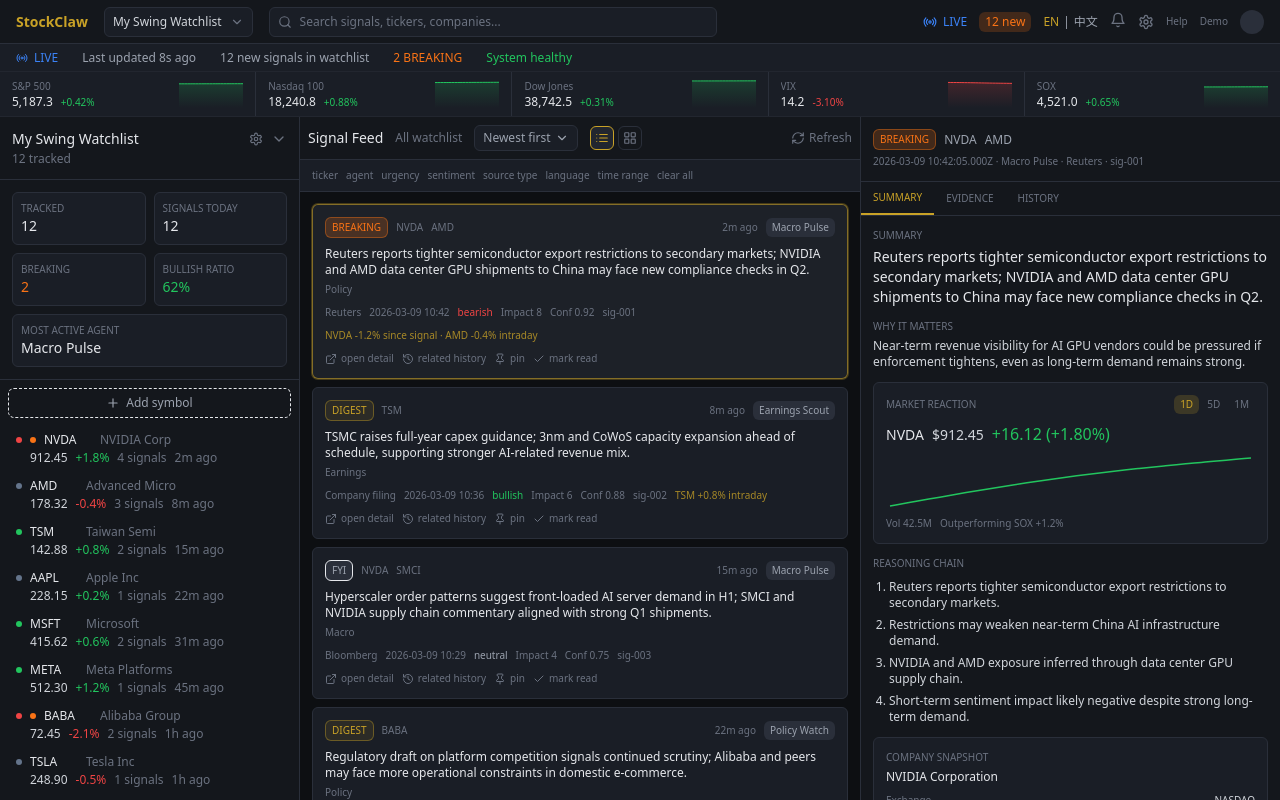
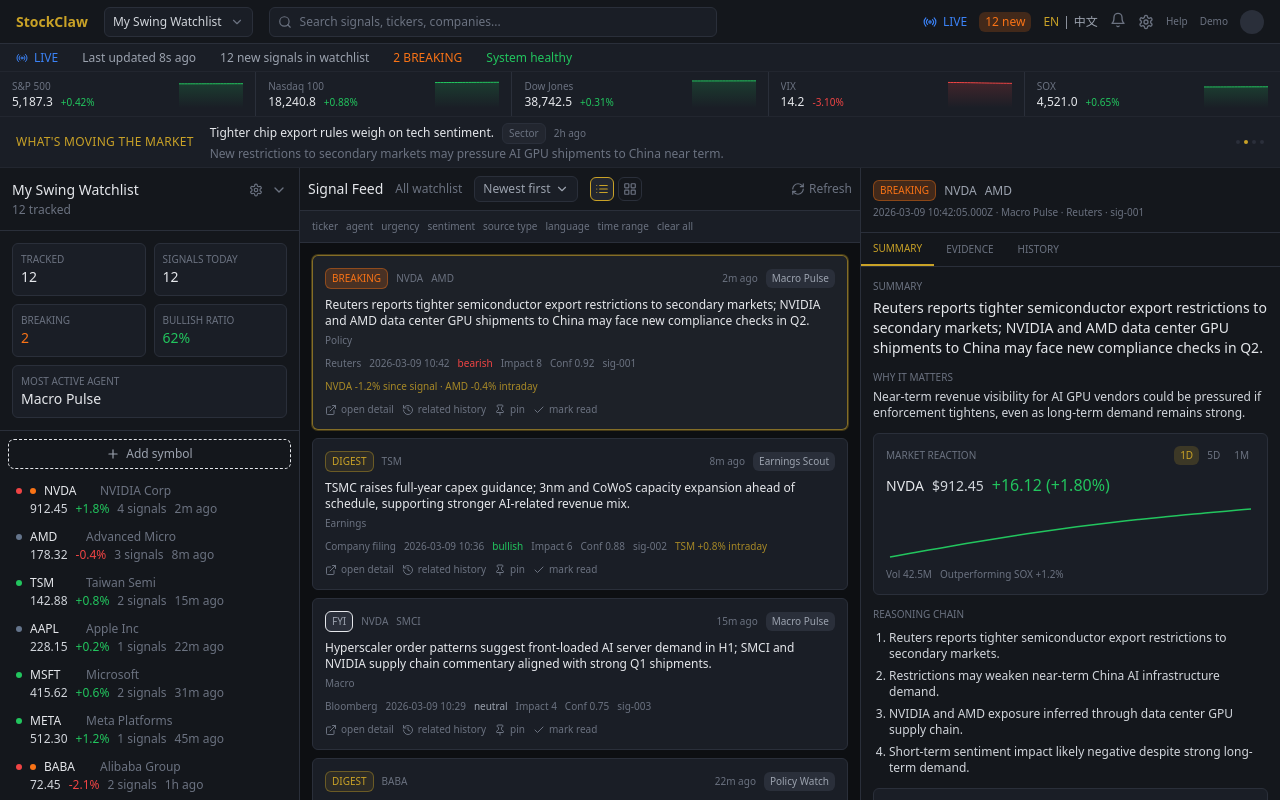
Before and after one commit to Ruihang2017/stockclaw_ui_demo, a React (Vite) app: page / in a window 1280 px wide. Shown: the top 800 px of the page. Built offline with nearby package versions, Linux system fonts and the light colour scheme.

Commit message:
Enhance StockClaw Dashboard by adding MarketPulse feature. Introduced MARKET_PULSE_ITEMS to mock data, updated types to include MarketPulseItem, and integrated MarketPulseStrip component into the dashboard layout for displaying market pulse updates.

```diff
--- a/src/layout-a/StockClawDashboard.tsx
+++ b/src/layout-a/StockClawDashboard.tsx
@@ -2,12 +2,13 @@
 import { Header } from './components/Header'
 import { StatusStrip } from './components/StatusStrip'
 import { MarketContextStrip } from './components/MarketContextStrip'
+import { MarketPulseStrip } from './components/MarketPulseStrip'
 import { LeftPanel } from './components/LeftPanel'
 import { CenterPanel } from './components/CenterPanel'
 import { RightPanel } from './components/RightPanel'
 import { SettingsModal } from './components/SettingsModal'
 import { HelpModal } from './components/HelpModal'
-import { WATCHLIST_BY_ID, MOCK_WATCHLISTS, MOCK_NOTIFICATIONS, ADDABLE_TICKERS, SIGNALS, MARKET_INDEXES } from './mockData'
+import { WATCHLIST_BY_ID, MOCK_WATCHLISTS, MOCK_NOTIFICATIONS, ADDABLE_TICKERS, SIGNALS, MARKET_INDEXES, MARKET_PULSE_ITEMS } from './mockData'
 import type { FilterChipId, UserSettings, WatchlistTicker } from './types'
 
 export function StockClawDashboard() {
@@ -124,6 +125,7 @@
         breakingCount={watchlistSummary.breakingCount}
       />
       <MarketContextStrip indexes={MARKET_INDEXES} />
+      <MarketPulseStrip items={MARKET_PULSE_ITEMS} />
       <div className="flex min-h-0 flex-1 flex-wrap">
         <LeftPanel
           summary={displaySummary}
--- /dev/null
+++ b/src/layout-a/components/MarketPulseStrip.tsx
@@ -0,0 +1,72 @@
+import { useState, useEffect } from 'react'
+import type { MarketPulseItem, MarketPulseImpact } from '../types'
+
+const IMPACT_LABELS: Record<MarketPulseImpact, string> = {
+  futures: 'Futures',
+  rates: 'Rates',
+  sector: 'Sector',
+  macro: 'Macro',
+}
+
+const ROTATION_MS = 3000
+
+interface MarketPulseStripProps {
+  items: MarketPulseItem[]
+}
+
+export function MarketPulseStrip({ items }: MarketPulseStripProps) {
+  const [currentIndex, setCurrentIndex] = useState(0)
+
+  useEffect(() => {
+    if (items.length === 0) return
+    const id = setInterval(
+      () => setCurrentIndex((i) => (i + 1) % items.length),
+      ROTATION_MS
+    )
+    return () => clearInterval(id)
+  }, [items.length])
+
+  if (items.length === 0) return null
+
+  const item = items[currentIndex % items.length]
+
+  return (
+    <div className="border-b border-charcoal-700 bg-charcoal-800 px-4 py-1.5">
+      <div className="flex flex-col gap-1 sm:flex-row sm:items-center sm:gap-4">
+        <h3 className="shrink-0 text-xs font-medium uppercase tracking-wide text-accent-gold">
+          What&apos;s moving the market
+        </h3>
+        <div
+          className="min-w-0 flex-1"
+          aria-live="polite"
+          aria-atomic="true"
+        >
+          <div className="flex flex-wrap items-baseline gap-x-2 gap-y-0.5">
+            <span className="text-xs font-medium text-gray-200">{item.headline}</span>
+            {item.impact && (
+              <span className="rounded border border-charcoal-600 bg-charcoal-700 px-1.5 py-0.5 text-[10px] text-gray-500">
+                {IMPACT_LABELS[item.impact]}
+              </span>
+            )}
+            <span className="text-[10px] text-gray-500">{item.time}</span>
+          </div>
+          <p className="mt-0.5 line-clamp-1 text-xs leading-tight text-gray-500">
+            {item.oneLiner}
+          </p>
+        </div>
+        {items.length > 1 && (
+          <div className="flex shrink-0 gap-1" aria-hidden="true">
+            {items.map((_, i) => (
+              <span
+                key={i}
+                className={`h-1 w-1 rounded-full ${
+                  i === currentIndex ? 'bg-accent-gold' : 'bg-charcoal-600'
+                }`}
+              />
+            ))}
+          </div>
+        )}
+      </div>
+    </div>
+  )
+}
--- a/src/layout-a/mockData.ts
+++ b/src/layout-a/mockData.ts
@@ -1,4 +1,4 @@
-import type { WatchlistTicker, WatchlistSummary, Signal, RAGResult, MarketIndex, StockPriceData, CompanyFundamentals, WatchlistOption, NotificationItem } from './types'
+import type { WatchlistTicker, WatchlistSummary, Signal, RAGResult, MarketIndex, StockPriceData, CompanyFundamentals, WatchlistOption, NotificationItem, MarketPulseItem } from './types'
 
 export const WATCHLIST_SUMMARY: WatchlistSummary = {
   name: 'My Swing Watchlist',
@@ -71,6 +71,37 @@
   { id: 'n3', title: 'NVDA — Signal from Macro Pulse', time: '8m ago', type: 'breaking' },
   { id: 'n4', title: 'TSM earnings signal from Earnings Scout', time: '12m ago', type: 'info' },
   { id: 'n5', title: '3 new signals in Tech Focus', time: '18m ago', type: 'info' },
+]
+
+export const MARKET_PULSE_ITEMS: MarketPulseItem[] = [
+  {
+    id: 'pulse-1',
+    headline: 'Fed signals higher-for-longer; futures trim gains.',
+    oneLiner: 'Rate-cut expectations pushed out to late 2025; bond yields up, equity futures off session highs.',
+    time: '45m ago',
+    impact: 'rates',
+  },
+  {
+    id: 'pulse-2',
+    headline: 'Tighter chip export rules weigh on tech sentiment.',
+    oneLiner: 'New restrictions to secondary markets may pressure AI GPU shipments to China near term.',
+    time: '2h ago',
+    impact: 'sector',
+  },
+  {
+    id: 'pulse-3',
+    headline: 'Strong jobs data reinforces rate-cut delay; bond yields rise.',
+    oneLiner: 'Labor market resilience keeps Fed on hold; 10Y Treasury above 4.2%, weighing on growth names.',
+    time: '3h ago',
+    impact: 'macro',
+  },
+  {
+    id: 'pulse-4',
+    headline: 'AI capex outlook supports semis; Nasdaq outperforms.',
+    oneLiner: 'Hyperscaler and foundry commentary points to front-loaded demand; semis and software bid.',
+    time: '5h ago',
+    impact: 'futures',
+  },
 ]
 
 // Sparkline trend: ~24 points (e.g. hourly). Values normalized for display.
```
Also changed, not shown: src/layout-a/types.ts (+10 -0 lines).
